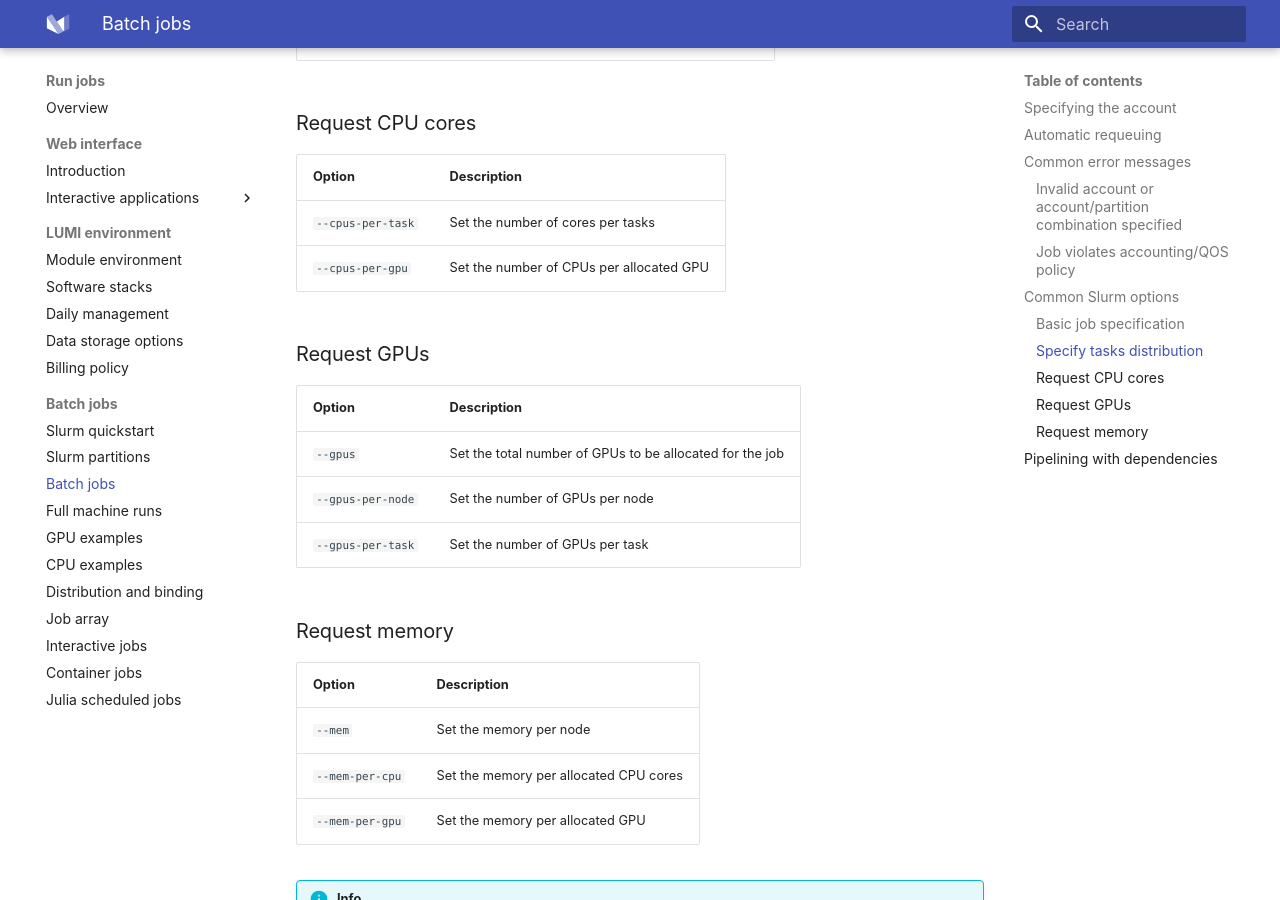
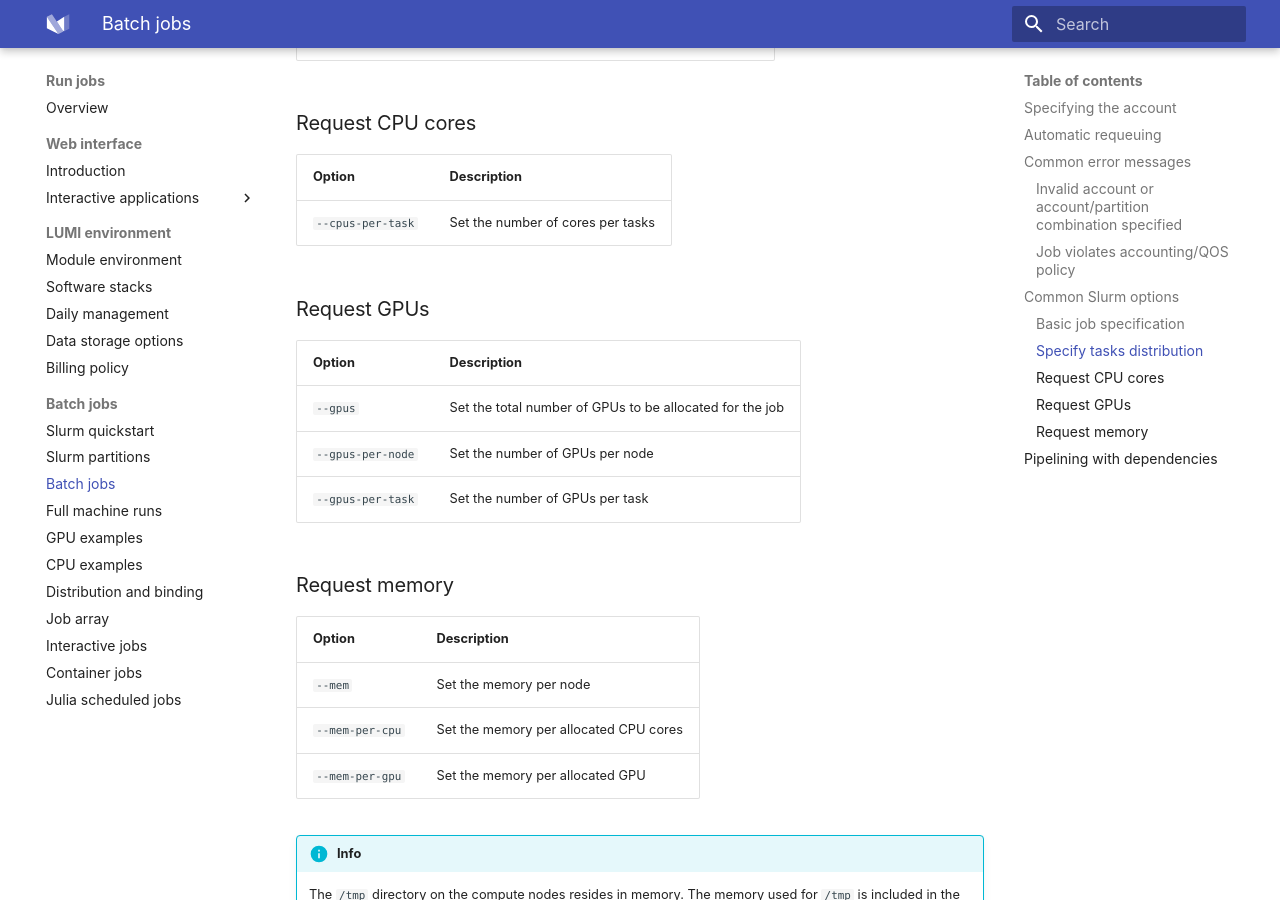
Before and after one commit to Lumi-supercomputer/lumi-userguide, an MkDocs documentation site: the page built from docs/runjobs/scheduled-jobs/batch-job.md, in a window 1280 px wide and 900 px high, scrolled down 3084 px. Built offline with MkDocs 1.6.1 and Material for MkDocs 9.7.7, drawn with Linux system fonts in a browser that asks for light colours.

Commit message:
remove cpus-per-gpu: it doesn't work

```diff
--- a/docs/runjobs/scheduled-jobs/batch-job.md
+++ b/docs/runjobs/scheduled-jobs/batch-job.md
@@ -136,7 +136,6 @@ Here is an overview of some of the most commonly used Slurm options.
 | Option            | Description                              |
 | ------------------|------------------------------------------|
 | `--cpus-per-task` | Set the number of cores per tasks        |
-| `--cpus-per-gpu`  | Set the number of CPUs per allocated GPU |
 
 ### Request GPUs
 
```
